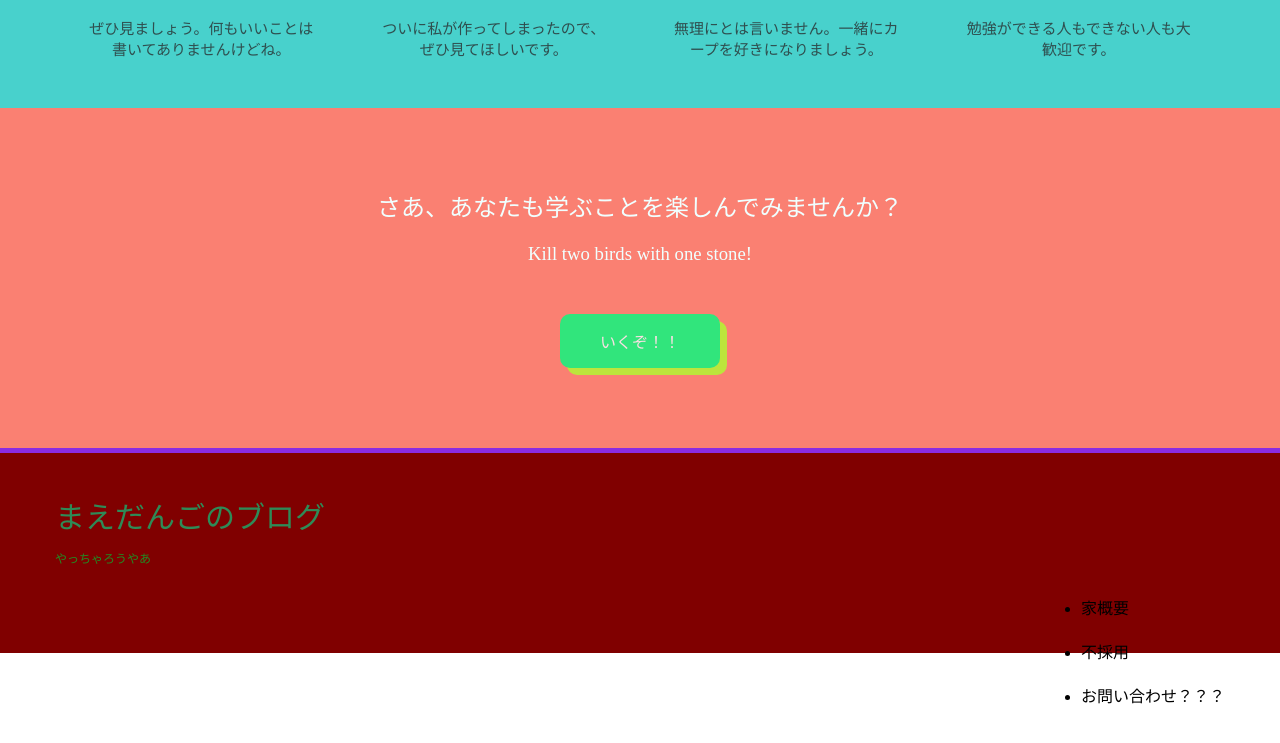
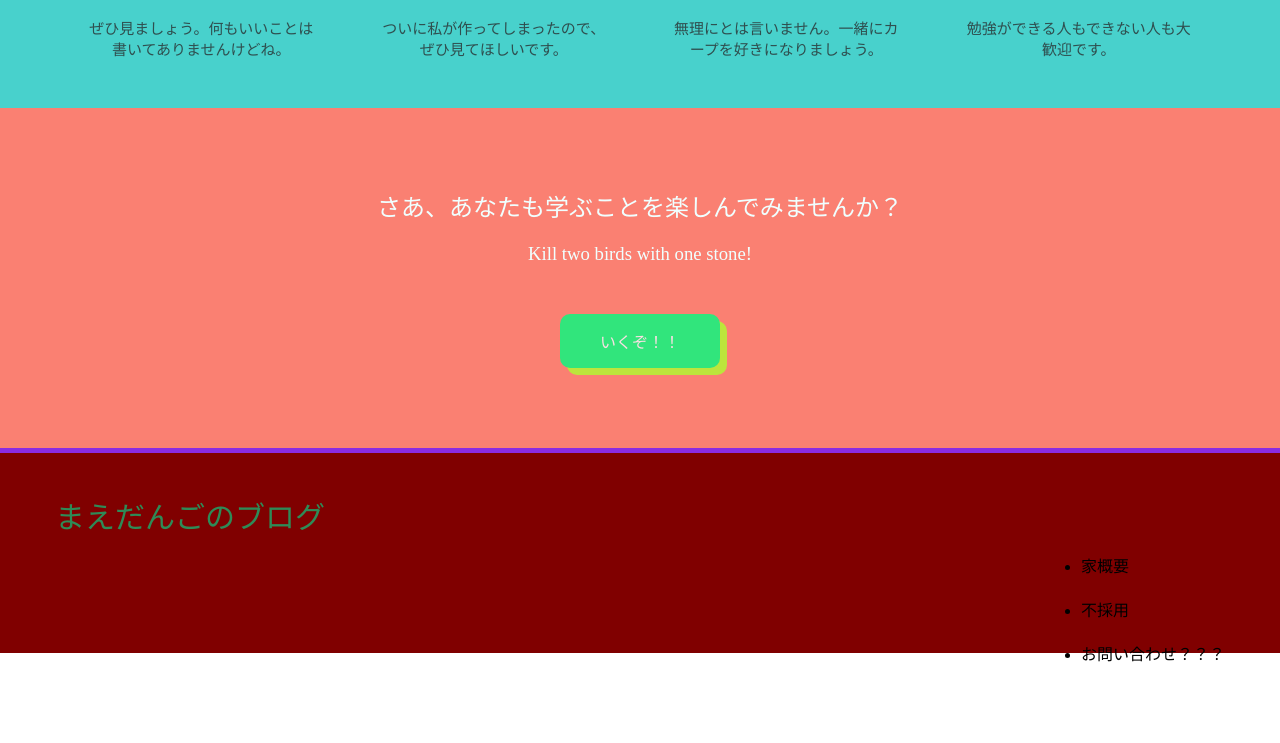
Before and after one commit to Broatis/super2, a plain HTML site: page index.html in a window 1280 px wide. Shown: the part 1234-1977 px from the top of the page. After the commit the page ends 1935 px from the top, so only its background shows below. Drawn offline with Linux system fonts and the light colour scheme.

Commit message:
Update index.html

```diff
--- a/index.html
+++ b/index.html
@@ -2,6 +2,7 @@
 <html>
   <head>
     <meta charset="utf-8">
+    <meta name="viewport" content="width=device-width, initial-scale=1.0">
     <title>まえだんごの記録</title>
     <link rel="stylesheet" href="https://maxcdn.bootstrapcdn.com/font-awesome/4.3.0/css/font-awesome.min.css">
     <link rel="stylesheet" href="stylesheet.css">
@@ -88,7 +89,6 @@
     <footer>
       <div class="container">
         <div class="footer-logo">まえだんごのブログ</div>
-        <p>やっちゃろうやあ</p>
         <div class="footer-list">
           <ul>
             <li>家概要</li>
```
